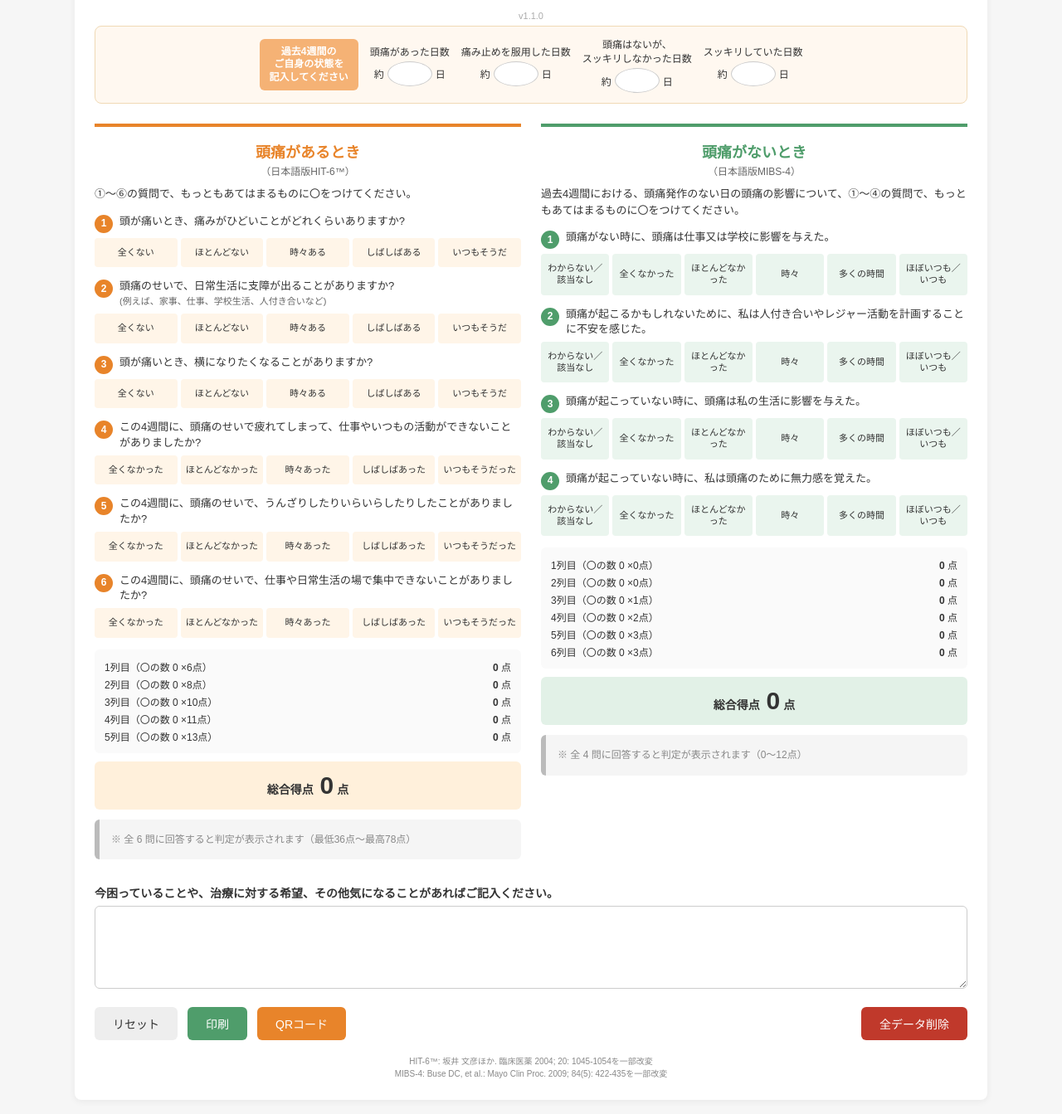
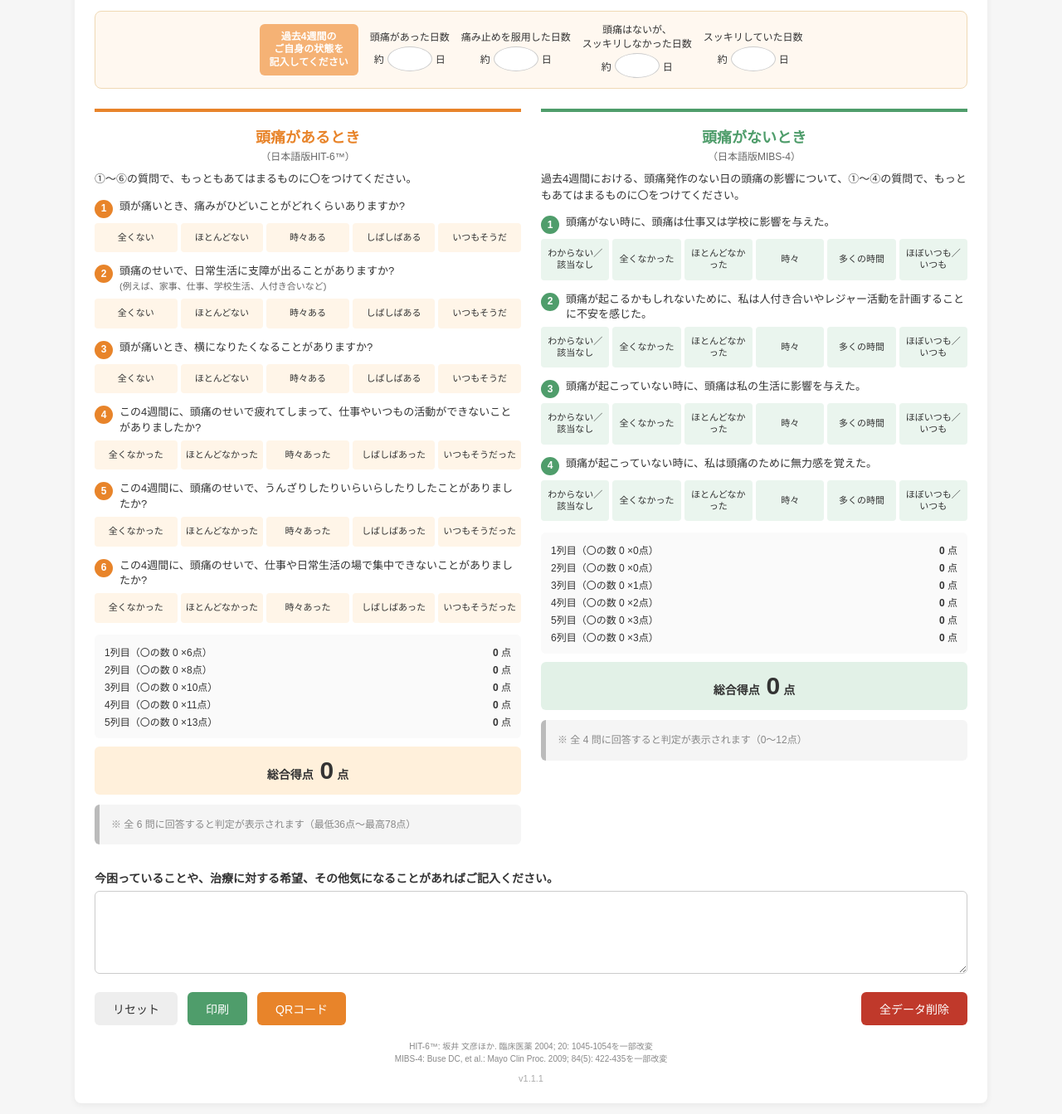
Before and after one commit to dr-mcy/Headache-Yes-No, a plain HTML site: page index.html in a window 1280 px wide. Shown: the part 135-1478 px from the top of the page at 83% size. Drawn offline with nearby package versions, Linux system fonts and the light colour scheme.

Commit message:
chore: 版表示を最下行へ移動し v1.1.1 に
Co-Authored-By: Claude Opus 5.5 <noreply@anthropic.com>

```diff
--- a/index.html
+++ b/index.html
@@ -81,7 +81,7 @@
   .modal-card .close-btn{margin-top:14px;padding:8px 26px;background:#888;color:#fff;border:none;border-radius:6px;cursor:pointer;font-family:inherit;font-size:13px}
   .modal-card .close-btn:hover{background:#666}
   .qr-error{color:#c0392b;font-size:12px;padding:20px}
-  .version{text-align:center;font-size:11px;color:#aaa;margin:4px 0 6px}
+  .version{text-align:center;font-size:11px;color:#aaa;margin:10px 0 0}
   @media print{
     body{background:#fff;padding:0}
     .container{box-shadow:none;padding:0;max-width:none}
@@ -111,7 +111,6 @@
   </div>
 
   <h1>頭痛が<span class="o">あるとき</span>・頭痛が<span class="g">ないとき</span>チェックシート</h1>
-  <div class="version">v1.1.0</div>
 
   <div class="summary">
     <div class="lead">過去4週間の<br>ご自身の状態を<br>記入してください</div>
@@ -159,6 +158,7 @@
     HIT-6™: 坂井 文彦ほか. 臨床医薬 2004; 20: 1045-1054を一部改変<br>
     MIBS-4: Buse DC, et al.: Mayo Clin Proc. 2009; 84(5): 422-435を一部改変
   </div>
+  <div class="version">v1.1.1</div>
 </div>
 
 <div class="modal" id="qr-modal" hidden>
```
